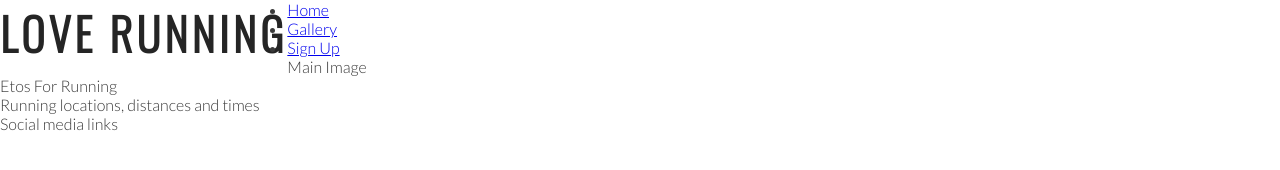
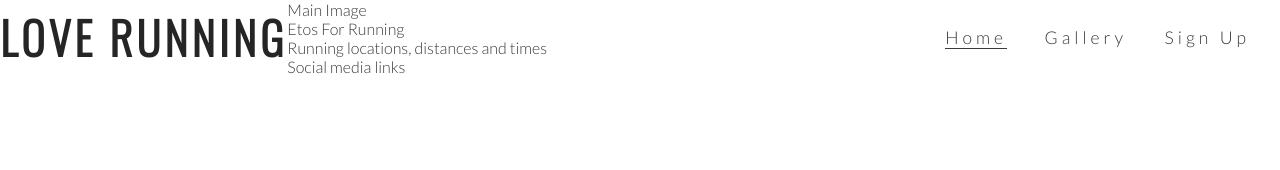
Before and after one commit to rinalds98/Love-Running-Project, a plain HTML site: page index.html in a window 1280 px wide. Drawn offline with nearby package versions, Linux system fonts and the light colour scheme.

Commit message:
Style navigation links

```diff
--- a/assets/css/style.css
+++ b/assets/css/style.css
@@ -25,3 +25,35 @@ h1, h2 {
     float: left;
     font-size: 280%;
 }
+
+/* navigation Links */
+#menu{
+    font-size:110%;
+    letter-spacing: 4px;
+    position: absolute;
+    top: 0%;
+    right: 0%;
+
+
+}
+#menu, #logo {
+    line-height: 75px;
+}
+#menu li {
+    display: inline-block;
+    list-style-type: none;
+    margin-right: 30px;
+}
+
+#menu a {
+    text-decoration: none;
+    color: inherit;
+}
+
+#menu a:hover{
+    border-bottom: 1px solid #3a3a3a;
+}
+
+.active {
+    border-bottom: 1px solid #3a3a3a;
+}
--- a/index.html
+++ b/index.html
@@ -14,10 +14,10 @@
         <a href="index.html">
             <h1 id="logo">Love Running</h1>
         </a>
-        <nav>
+        <nav id="menu">
             <ul>
                 <li>
-                    <a href="index.html">Home</a>
+                    <a href="index.html" class="active">Home</a>
                 </li>
                 <li>
                     <a href="#">Gallery</a>
```
